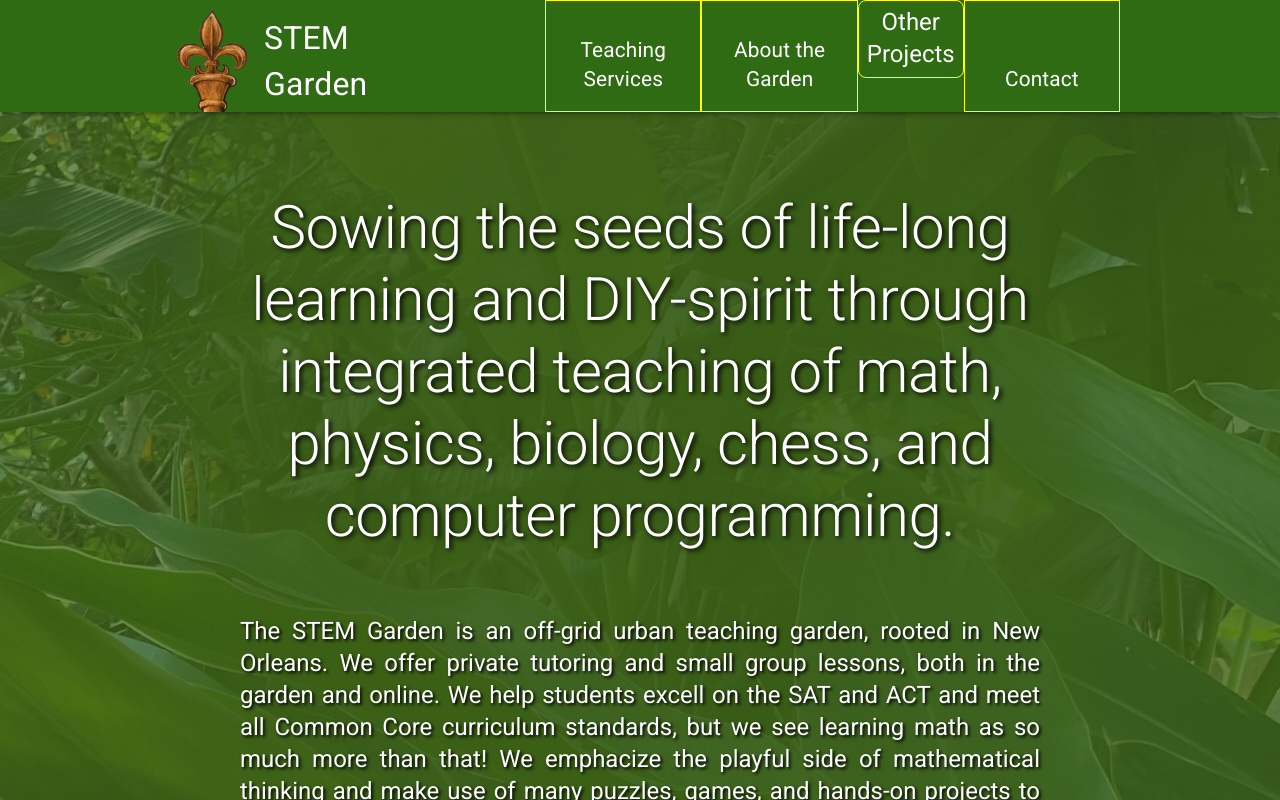
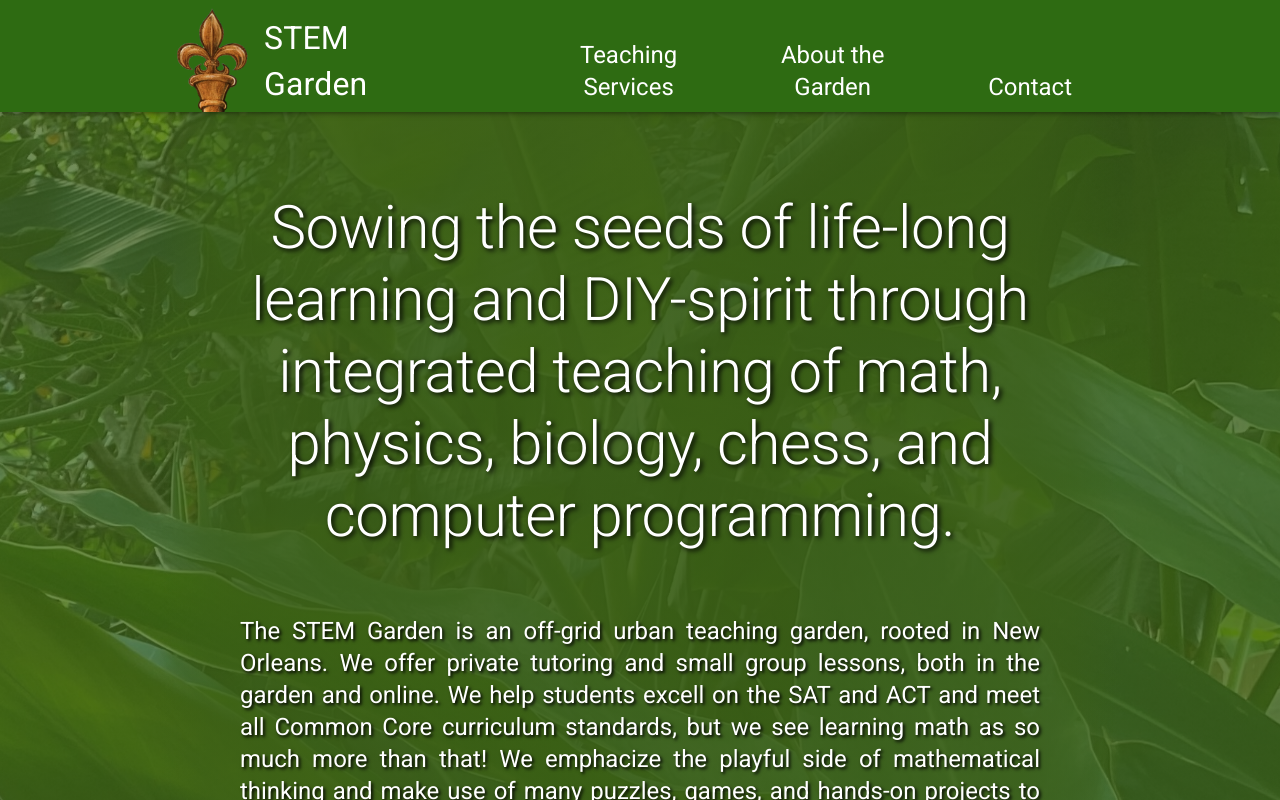
Before and after one commit to nolastemgarden/nolastemgarden.github.io_deprecated, a React (Create React App) app: page / in a window 1280 px wide. Shown: the top 800 px of the page. Built offline with nearby package versions, Linux system fonts and the light colour scheme.

Commit message:
Add TeachingServicesMenu and GardenNavigationList

```diff
--- a/src/components/Navbar.js
+++ b/src/components/Navbar.js
@@ -1,4 +1,9 @@
 import React from 'react';
+
+
+// React ROUTER
+import { Link as RouterLink } from "react-router-dom";
+
 
 // MY COMPONENTS
 import MobileMenu from "../components/NavbarMenus/MobileMenu";
@@ -22,10 +27,14 @@ import Grid from "@material-ui/core/Grid";
 import Typography from '@material-ui/core/Typography';
 import AppBar from '@material-ui/core/AppBar';
 import Button from '@material-ui/core/Button';
-import { Menu,
-    ListSubheader,
-    Divider,
-    } from '@material-ui/core';
+import List from '@material-ui/core/List';
+import Divider from '@material-ui/core/Divider';
+import ListItem from '@material-ui/core/ListItem';
+import ListItemIcon from '@material-ui/core/ListItemIcon';
+import ListItemText from '@material-ui/core/ListItemText';
+import Icon from '@material-ui/core/Icon';
+
+import Menu from '@material-ui/core';
 
 // MATERIAL-UI ICONS
 import MenuIcon from '@material-ui/icons/Menu';
@@ -122,42 +131,20 @@ const useStyles = makeStyles((theme) => ({
         // alignItems: 'center',
         fontSize: '2rem'
     },
-    desktopLink: {
-        border: 'solid yellow 1px',
-        fontSize: '1.3rem',
-        paddingBottom: '1rem',
-        flex: '1 0 12%',
+    desktopMenuButtons: {
+        // border: 'solid blue 1px',
+        flex: '1 0 50%',
         display: 'flex',
-        flexDirection: 'column',
-        justifyContent: 'flex-end',
-        alignItems: 'center',
-        textAlign: 'center'
-    },
-    desktopMenu: {
-        border: 'solid yellow 1px',
-        fontSize: '1.3rem',
-        paddingBottom: '1rem',
-        flex: '1 0 12%',
-        display: 'flex',
-        flexDirection: 'column',
-        justifyContent: 'flex-end',
-        alignItems: 'center',
-        textAlign: 'center'
+        justifyContent: 'space-between',
+        alignItems: 'flex-end',
+        paddingRight:'2.5rem'
     },
     desktopMenuButton: {
-        border: 'solid yellow 1px',
-
         color: theme.palette.common.white,
         textTransform: "none",
-        fontSize: '1rem',
-        // justifyContent: 'flex-end',
-        // paddingBottom: '1rem',
-        flex: '1 0 12%',
-        display: 'flex',
-        flexDirection: 'column',
-        justifyContent: 'stretch',
-        alignItems: 'center',
-        textAlign: 'center'
+        fontSize: '1.0rem',
+        textAlign: 'center',
+        paddingBottom: '0.5rem',
     },
 
     businessType: {
@@ -249,16 +236,16 @@ function DesktopNavbar(props) {
                     <Box className={classes.desktopBrand} >
                         STEM <br />Garden
                     </Box>
-                    <Box className={classes.desktopLink} >
-                        Teaching <br />Services
+
+                    <Box className={classes.desktopMenuButtons} >
+                        <TeachingServicesMenu />
+
+                        <GardenAboutMenu />
+
+                        <ContactPageLink />
                     </Box>
-                    <Box className={classes.desktopLink} >
-                        About the<br />Garden
-                    </Box>
-                    <ProjectsMenu />
-                    <Box className={classes.desktopLink} >
-                        Contact
-                    </Box>
+
+
                 </Container>
             </AppBar>
 
@@ -269,7 +256,194 @@ function DesktopNavbar(props) {
 
 
 
+function TeachingServicesMenu() {
+    const classes = useStyles();
+    const [open, setOpen] = React.useState(false);
+    const anchorRef = React.useRef(null);
 
+    const handleToggle = () => {
+        setOpen((prevOpen) => !prevOpen);
+    };
+
+    const handleClose = (event) => {
+        if (anchorRef.current && anchorRef.current.contains(event.target)) {
+            return;
+        }
+        setOpen(false);
+    };
+
+    function handleListKeyDown(event) {
+        if (event.key === 'Tab') {
+            event.preventDefault();
+            setOpen(false);
+        }
+    }
+
+    // return focus to the button when we transitioned from !open -> open
+    const prevOpen = React.useRef(open);
+    React.useEffect(() => {
+        if (prevOpen.current === true && open === false) {
+            anchorRef.current.focus();
+        }
+
+        prevOpen.current = open;
+    }, [open]);
+
+    return (
+        <Box className={classes.teachingServicesMenu}>
+            <Button
+                className={classes.desktopMenuButton}
+                variant="text"
+                ref={anchorRef}
+                aria-controls={open ? 'menu-list-grow' : undefined}
+                aria-haspopup="true"
+                onClick={handleToggle}
+            >
+                <Typography variant="h5">
+                    Teaching<br />Services
+                </Typography>
+
+            </Button>
+            <Popper open={open} anchorEl={anchorRef.current} role={undefined} transition disablePortal>
+                {({ TransitionProps, placement }) => (
+                    <Grow
+                        {...TransitionProps}
+                        style={{ transformOrigin: placement === 'bottom' ? 'center top' : 'center bottom' }}
+                    >
+                        <Paper>
+                            <ClickAwayListener onClickAway={handleClose}>
+                                <MenuList autoFocusItem={open} id="menu-list-grow" onKeyDown={handleListKeyDown}>
+                                    <MenuItem
+                                        key={'teach'}
+                                        onClick={handleClose}
+                                        button
+                                        component={RouterLink}
+                                        to='/teach'
+                                    >
+                                        <ListItemIcon className="fas fa-graduation-cap fa-lg" />
+                                        <ListItemText primary={'Teaching Services'} />
+                                    </MenuItem>
+                                    <MenuItem
+                                        key={'teach'}
+                                        onClick={handleClose}
+                                        button
+                                        component={RouterLink}
+                                        to='/teach'
+                                    >
+                                        <ListItemIcon className="fas fa-graduation-cap fa-lg" />
+                                        <ListItemText primary={'Teaching Services'} />
+                                    </MenuItem><MenuItem
+                                        key={'teach'}
+                                        onClick={handleClose}
+                                        button
+                                        component={RouterLink}
+                                        to='/teach'
+                                    >
+                                        <ListItemIcon className="fas fa-graduation-cap fa-lg" />
+                                        <ListItemText primary={'Teaching Services'} />
+                                    </MenuItem>
+                                </MenuList>
+                            </ClickAwayListener>
+                        </Paper>
+                    </Grow>
+                )}
+            </Popper>
+        </Box>
+    );
+}
+
+function GardenAboutMenu() {
+    const classes = useStyles();
+    const [open, setOpen] = React.useState(false);
+    const anchorRef = React.useRef(null);
+
+    const handleToggle = () => {
+        setOpen((prevOpen) => !prevOpen);
+    };
+
+    const handleClose = (event) => {
+        if (anchorRef.current && anchorRef.current.contains(event.target)) {
+            return;
+        }
+        setOpen(false);
+    };
+
+    function handleListKeyDown(event) {
+        if (event.key === 'Tab') {
+            event.preventDefault();
+            setOpen(false);
+        }
+    }
+
+    // return focus to the button when we transitioned from !open -> open
+    const prevOpen = React.useRef(open);
+    React.useEffect(() => {
+        if (prevOpen.current === true && open === false) {
+            anchorRef.current.focus();
+        }
+
+        prevOpen.current = open;
+    }, [open]);
+
+    return (
+        <Box className={classes.gardenAboutMenu}>
+            <Button
+                className={classes.desktopMenuButton}
+                variant="text"
+                ref={anchorRef}
+                aria-controls={open ? 'menu-list-grow' : undefined}
+                aria-haspopup="true"
+                onClick={handleToggle}
+            >
+                <Typography variant="h5">
+                    About the<br />Garden
+                </Typography>
+
+            </Button>
+            <Popper open={open} anchorEl={anchorRef.current} role={undefined} transition disablePortal>
+                {({ TransitionProps, placement }) => (
+                    <Grow
+                        {...TransitionProps}
+                        style={{ transformOrigin: placement === 'bottom' ? 'center top' : 'center bottom' }}
+                    >
+                        <Paper>
+                            <ClickAwayListener onClickAway={handleClose}>
+                                <MenuList autoFocusItem={open} id="menu-list-grow" onKeyDown={handleListKeyDown}>
+                                    <MenuItem onClick={handleClose}>Profile</MenuItem>
+                                    <MenuItem onClick={handleClose}>My account</MenuItem>
+                                    <MenuItem onClick={handleClose}>Logout</MenuItem>
+                                </MenuList>
+                            </ClickAwayListener>
+                        </Paper>
+                    </Grow>
+                )}
+            </Popper>
+        </Box>
+    );
+}
+
+
+function ContactPageLink() {
+    const classes = useStyles();
+
+    return (
+        <Box
+        // className={classes.desktopMenuButton}
+        >
+            <Button
+                className={classes.desktopMenuButton}
+                variant="text"
+
+            >
+                <Typography variant="h5">
+                    Contact
+                </Typography>
+
+            </Button>
+
+        </Box>
+    );
+}
 
 
 function ProjectsMenu() {
```
